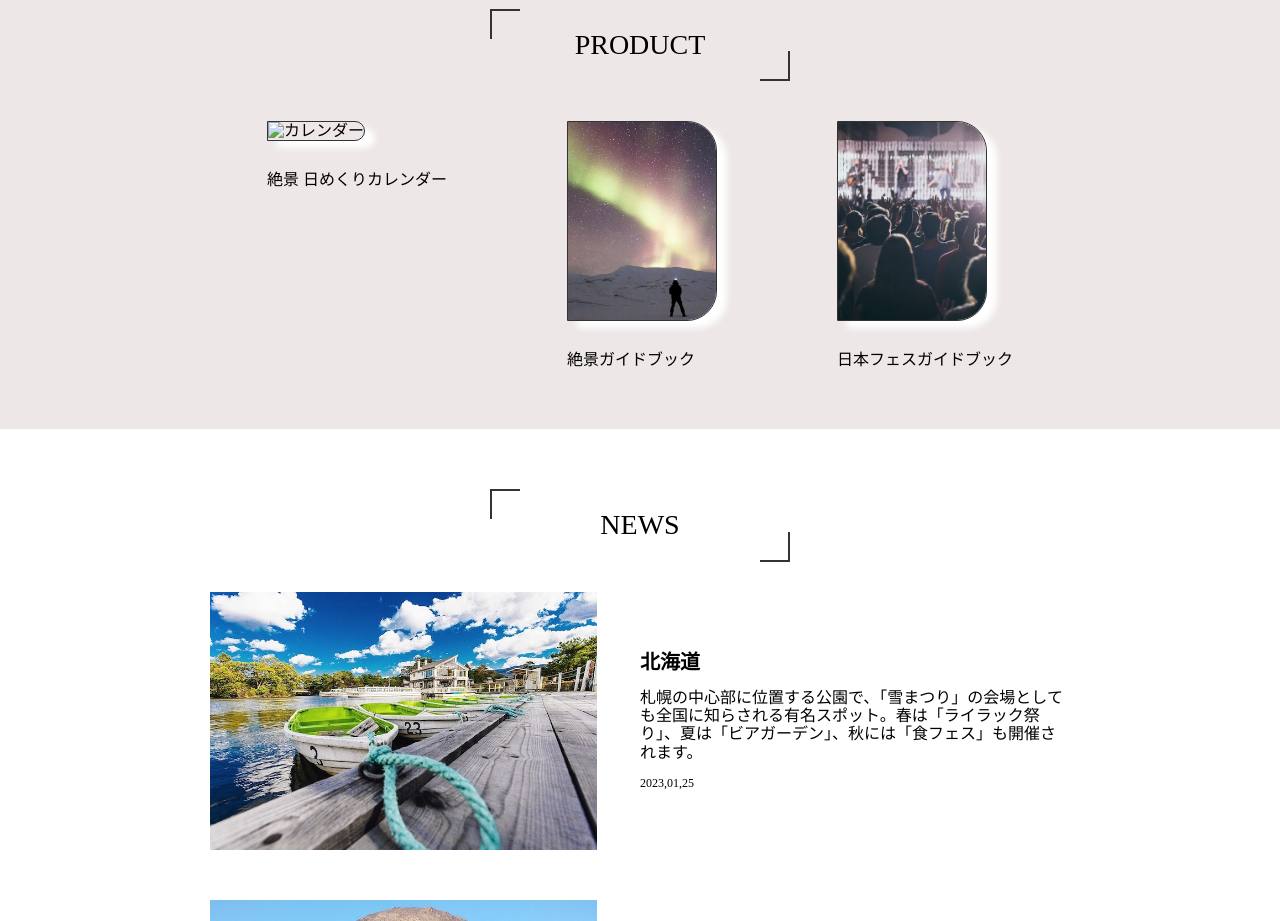
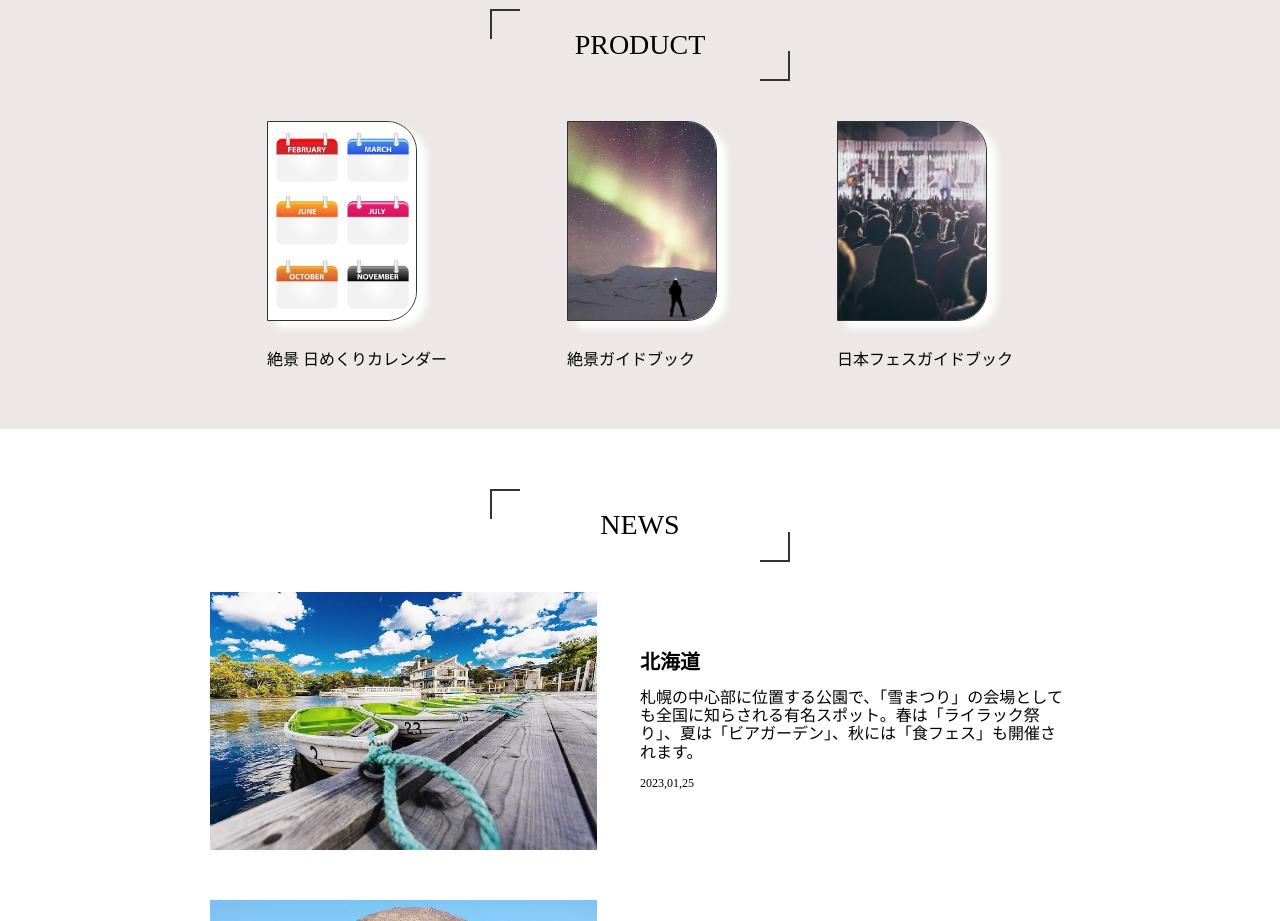
Before and after one commit to Kato-Dai26/kato-12-pro.github.io, a plain HTML site: page index.html in a window 1280 px wide. Shown: the part 1320-2241 px from the top of the page. Drawn offline with nearby package versions, Linux system fonts and the light colour scheme; some packages are replaced by stand-ins of ours; files whose address does not match are found by name.

Commit message:
Update index.html

```diff
--- a/index.html
+++ b/index.html
@@ -68,7 +68,7 @@
         <ul class="product-list">
           <li>
             <div class="product-pic">
-              <img src="img/calendar.jpg" alt="カレンダー">
+              <img src="https://raw.githubusercontent.com/Kato-Dai26/kato-12-pro.github.io/13100c74dca8d7bf9c218e48a350403b1443f9aa/calendar.jpg" alt="カレンダー">
             </div>
             <div class="product-txt">
               <p>絶景 日めくりカレンダー</p>
```
